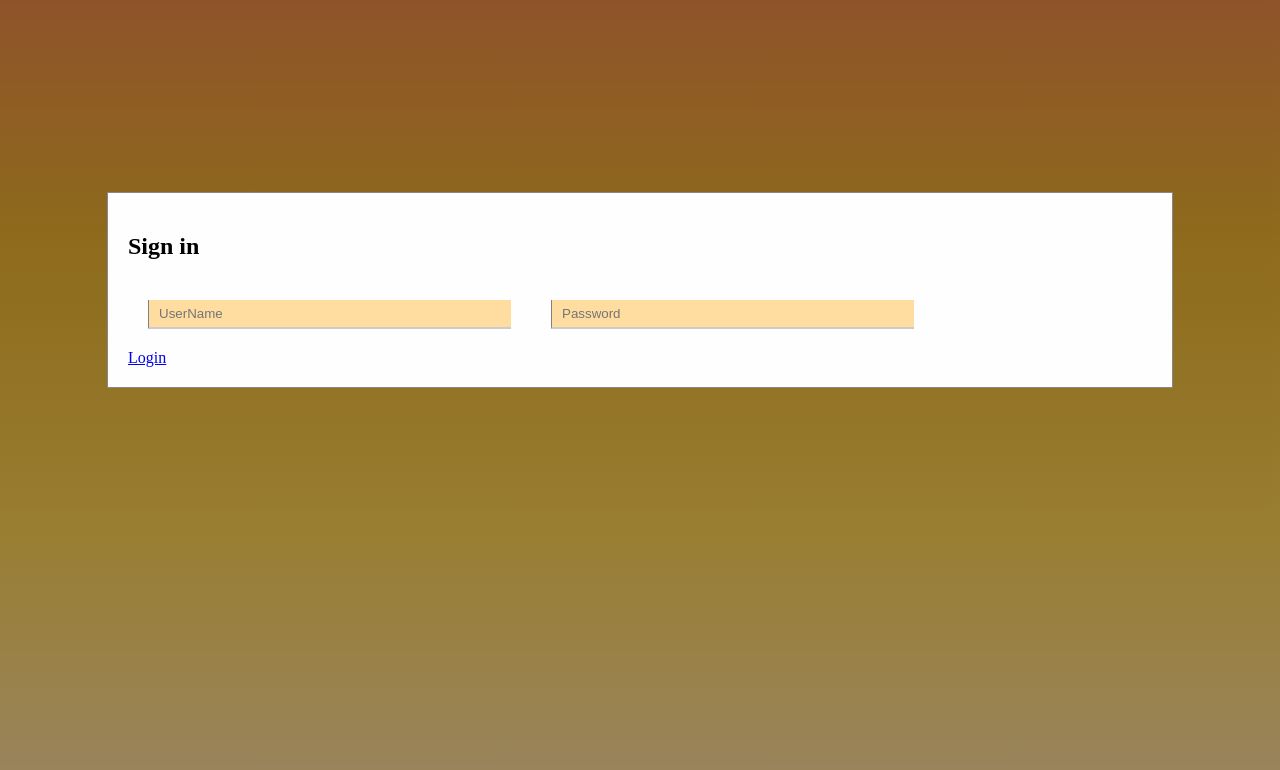
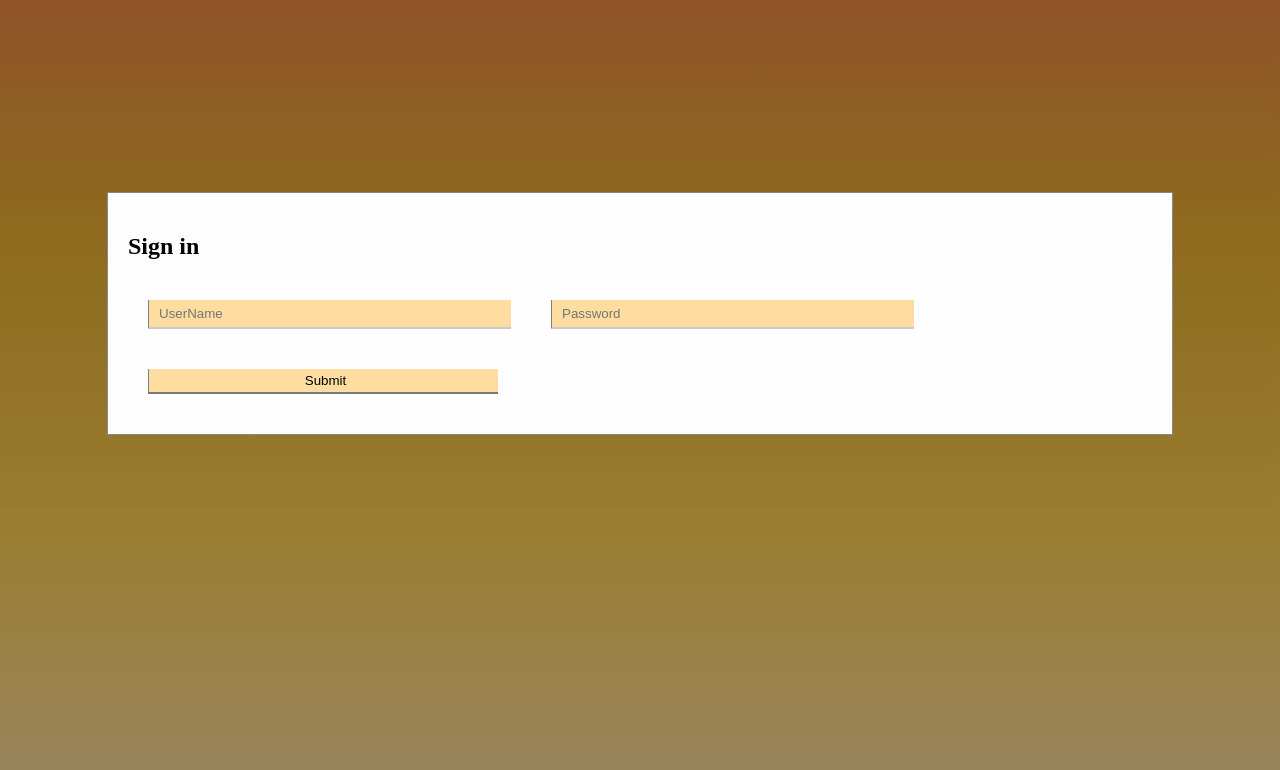
Before and after one commit to jiffylube/mySelfie, a React (Create React App) app: page /login in a window 1280 px wide. Shown: the top 770 px of the page. Built offline with nearby package versions, Linux system fonts and the light colour scheme.

Commit message:
login page

```diff
--- a/src/Components/Login.jsx
+++ b/src/Components/Login.jsx
@@ -1,36 +1,70 @@
 import "./Login.css"
 import { useRef, useState } from "react";
-import { Link, Routes, Route } from 'react-router-dom';
+import { useNavigate } from 'react-router-dom';
 import Main from "./MainPage"
+import axios from "axios";
 
 
 function Login() {
 
+  let accounts = [];
+  let navigate = useNavigate();
+
+  function handleSubmit(e) {
+
+    e.preventDefault();
+
+    let email = e.target[0].value;
+    let password = e.target[1].value;
+    let match = false;
+
+    // get all accounts from api
+    axios.get("https://backend-fr.herokuapp.com/api/users")
+      .then((results) => {
+        results.data.forEach((user) => {
+          accounts.push(user)
+        })
+      })
+      // see if email is in the users database
+      .then(() => {
+        accounts.forEach((account) => {
+          // if email matches, check if password matches
+          if (email === account.email) {
+            if (password === account.password) {
+              // if password matches, redirect to main page
+              console.log("valid account")
+              match = true;
+              navigate("/mainpage");
+            }
+          }
+        })
+        if (!match) {
+          // otherwise say invalid username/pw
+          console.log("invalid username/password")
+        }
+      })
+  }
+
   return (
     <>
-
-
-
-
       <div className="modal">
         <div className="modalContent">
           <div className="modal-header">
             <h2>Sign in</h2>
           </div>
-          <form className="modal-body">
+          <form className="modal-body" onSubmit={handleSubmit}>
             <input className="inputBox" placeholder="UserName"></input>
             <input className="inputBox" type="password" placeholder="Password"></input>
-          </form>
-          <div className="modal-footer">
-            <Link to={"/mainpage"} className="login button">Login
-              {/* <button className="login button">Login</button> */}
+            <input type="submit"></input>
+            {/* <Link to={"/mainpage"} className="login button">Login
+              <button className="login button">Login</button>
             </Link>
 
             <Routes>
               <Route path="/mainpage" element={<Main />} />
-            </Routes>
+            </Routes> */}
             {/* <button className="loginButton">Login</button> */}
-          </div>
+          </form>
         </div>
       </div>
     </>
--- a/src/Components/Signup.jsx
+++ b/src/Components/Signup.jsx
@@ -1,9 +1,10 @@
 import "./Signup.css"
-import { Link } from "react-router-dom"
+import { Link, useNavigate } from "react-router-dom"
 import axios from "axios";
 
 function Signup() {
 
+  let navigate = useNavigate();
   const url = 'https://backend-fr.herokuapp.com/api/users'
 
   function handleSubmit(e) {
@@ -14,9 +15,6 @@ function Signup() {
     let email = e.target[2].value;
     let password = e.target[3].value;
 
-    console.log(fname, lname, email, password);
-
-    // axios stuff
     let emailArray = [];
 
     axios.get(url)
@@ -26,7 +24,8 @@ function Signup() {
         })
       })
       .then(() => {
-        if (!emailArray.includes(email)) {
+        if (!emailArray.includes(email) && ![fname, lname, email, password].includes(null)) {
+          // create new user object
           axios.post(url, {
             email: email,
             firstname: fname,
@@ -35,14 +34,13 @@ function Signup() {
           })
             .then(function (response) {
               console.log(response);
+              alert('Account Created');
+              navigate('/');
             })
             .catch(function (error) {
               console.log(error);
             });
-          alert('Account Created');
-        }
-        else {
-          console.log("account exists")
+          // redirect to landing page
         }
       })
   }
```
